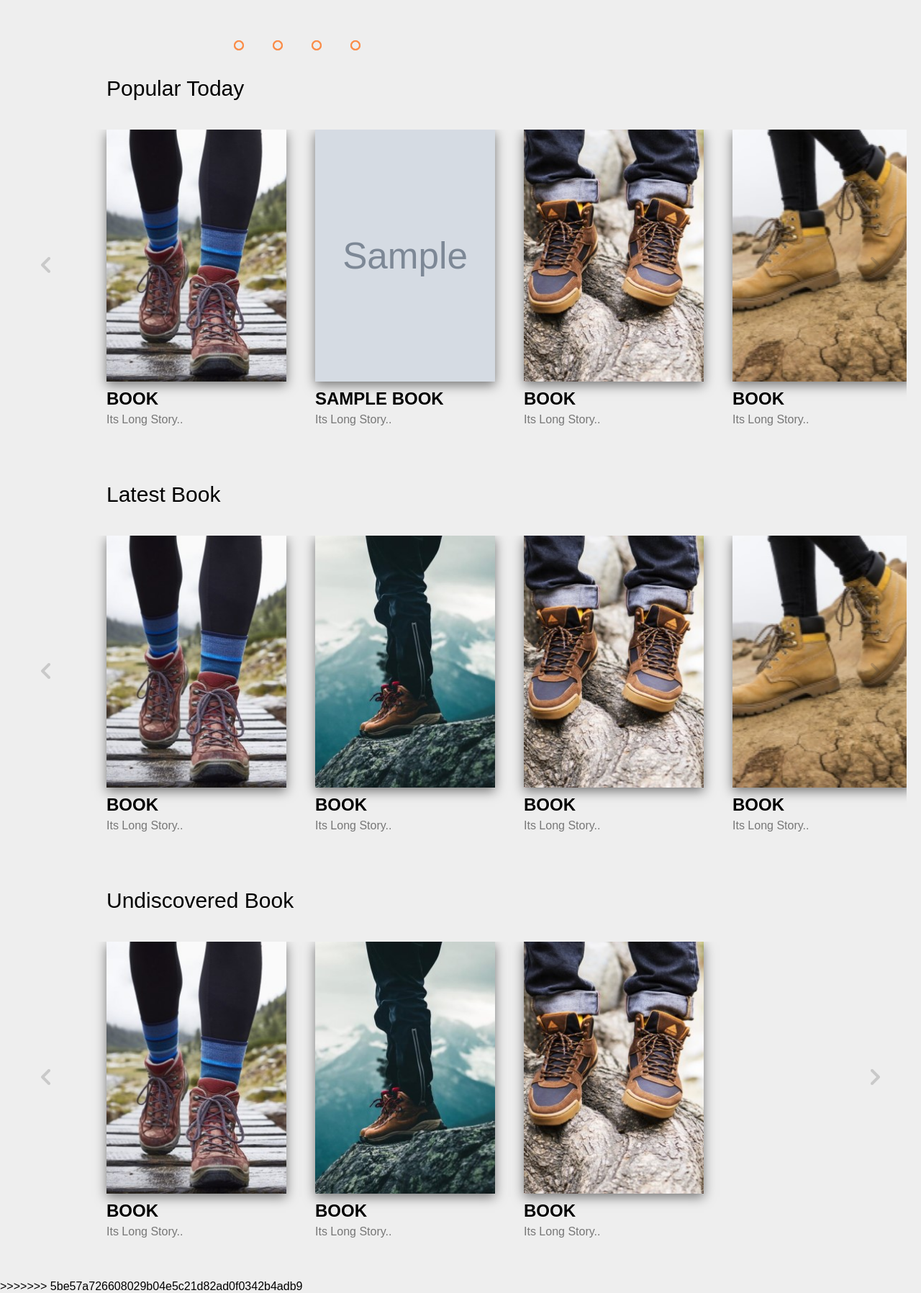
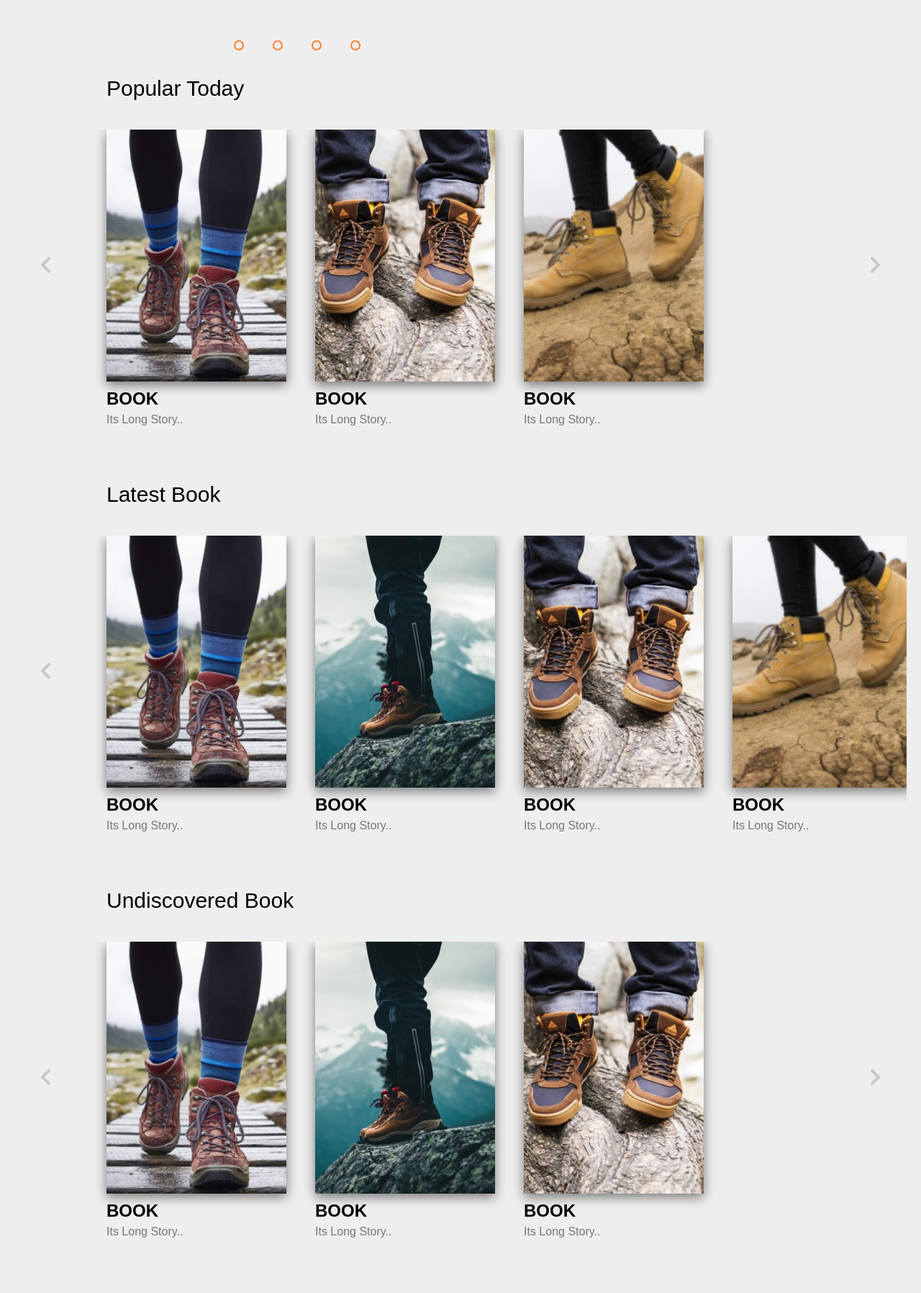
Before and after one commit to noobrock123/HootyLibrary, a Django app: page / in a window 1280 px wide. Shown: the part 503-2299 px from the top of the page at 72% size. After the commit the page ends 2222 px from the top, so only its background shows below. Run offline with Django 4.2, Linux system fonts and the light colour scheme; tables that the repository leaves empty hold one stand-in row (values such as "Sample post"); grey boxes marked "Sample" are stand-in pictures.

Commit message:
Add static

```diff
--- a/MAIN_APP/templates/homepage/homepage.html
+++ b/MAIN_APP/templates/homepage/homepage.html
@@ -133,13 +133,13 @@
                 <img src="{% static 'homepage/images/banner.png' %}" alt="">
               </div>
               <div class="slide">
-                <img src="images/banner.png" alt="">
+                <img src="{% static 'homepage/images/banner.png' %}" alt="">
               </div>
               <div class="slide">
-                <img src="images/banner.png" alt="">
+                <img src="{% static 'homepage/images/banner.png' %}" alt="">
               </div>
               <div class="slide">
-                <img src="images/banner.png" alt="">
+                <img src="{% static 'homepage/images/banner.png' %}" alt="">
               </div>
 
               <div class="navigation-auto">
@@ -172,7 +172,7 @@
                     <p class="product-short-description">Its long story..</p>
                 </div>
             </div>
-            {% for x in booknames %}
+            {% for x in bookname %}
                 <div class="product-card">
                     <div class="product-image">
                         <img src="{{ x.thumbnail }}" class="product-thumb"> {{ x.thumbnail }}
@@ -186,7 +186,7 @@
             {% endfor %}
             <div class="product-card">
                 <div class="product-image">
-                    <img src="images/card3.jpg" class="product-thumb">
+                    <img src="{% static 'homepage/images/card3.jpg' %}" class="product-thumb">
                     <button class="card-btn">Open Me</button>
                 </div>
                 <div class="product-info">
@@ -196,7 +196,7 @@
             </div>
             <div class="product-card">
                 <div class="product-image">
-                    <img src="images/card4.jpg" class="product-thumb">
+                    <img src="{% static 'homepage/images/card4.jpg' %}" class="product-thumb">
                     <button class="card-btn">Open Me</button>
                 </div>
                 <div class="product-info">
@@ -215,7 +215,7 @@
         <div class="product-container">
             <div class="product-card">
                 <div class="product-image">
-                    <img src="images/card1.jpg" class="product-thumb">
+                    <img src="{% static 'homepage/images/card1.jpg' %}" class="product-thumb">
                     <button class="card-btn">Open Me</button>
                 </div>
                 <div class="product-info">
@@ -225,7 +225,7 @@
             </div>
             <div class="product-card">
                 <div class="product-image">
-                    <img src="images/card2.jpg" class="product-thumb">
+                    <img src="{% static 'homepage/images/card2.jpg' %}" class="product-thumb">
                     <button class="card-btn">Open Me</button>
                 </div>
                 <div class="product-info">
@@ -235,7 +235,7 @@
             </div>
             <div class="product-card">
                 <div class="product-image">
-                    <img src="images/card3.jpg" class="product-thumb">
+                    <img src="{% static 'homepage/images/card3.jpg' %}" class="product-thumb">
                     <button class="card-btn">Open Me</button>
                 </div>
                 <div class="product-info">
@@ -245,7 +245,7 @@
             </div>
             <div class="product-card">
                 <div class="product-image">
-                    <img src="images/card4.jpg" class="product-thumb">
+                    <img src="{% static 'homepage/images/card4.jpg' %}" class="product-thumb">
                     <button class="card-btn">Open Me</button>
                 </div>
                 <div class="product-info">
@@ -255,7 +255,7 @@
             </div>
             <div class="product-card">
                 <div class="product-image">
-                    <img src="images/card5.jpg" class="product-thumb">
+                    <img src="{% static 'homepage/images/card5.jpg' %}" class="product-thumb">
                     <button class="card-btn">Open Me</button>
                 </div>
                 <div class="product-info">
@@ -265,7 +265,7 @@
             </div>
             <div class="product-card">
                 <div class="product-image">
-                    <img src="images/card6.jpg" class="product-thumb">
+                    <img src="{% static 'homepage/images/card6.jpg' %}" class="product-thumb">
                     <button class="card-btn">Open Me</button>
                 </div>
                 <div class="product-info">
@@ -284,7 +284,7 @@
         <div class="product-container">
             <div class="product-card">
                 <div class="product-image">
-                    <img src="images/card1.jpg" class="product-thumb">
+                    <img src="{% static 'homepage/images/card1.jpg' %}" class="product-thumb">
                     <button class="card-btn">Open Me</button>
                 </div>
                 <div class="product-info">
@@ -294,7 +294,7 @@
             </div>
             <div class="product-card">
                 <div class="product-image">
-                    <img src="images/card2.jpg" class="product-thumb">
+                    <img src="{% static 'homepage/images/card2.jpg' %}" class="product-thumb">
                     <button class="card-btn">Open Me</button>
                 </div>
                 <div class="product-info">
@@ -304,7 +304,7 @@
             </div>
             <div class="product-card">
                 <div class="product-image">
-                    <img src="images/card3.jpg" class="product-thumb">
+                    <img src="{% static 'homepage/images/card3.jpg' %}" class="product-thumb">
                     <button class="card-btn">Open Me</button>
                 </div>
                 <div class="product-info">
@@ -319,5 +319,4 @@
     <script type="text/javascript" src="{% static 'homepage/script.js' %}"></script>
 
 </body>
->>>>>>> 5be57a726608029b04e5c21d82ad0f0342b4adb9
 </html>
```
